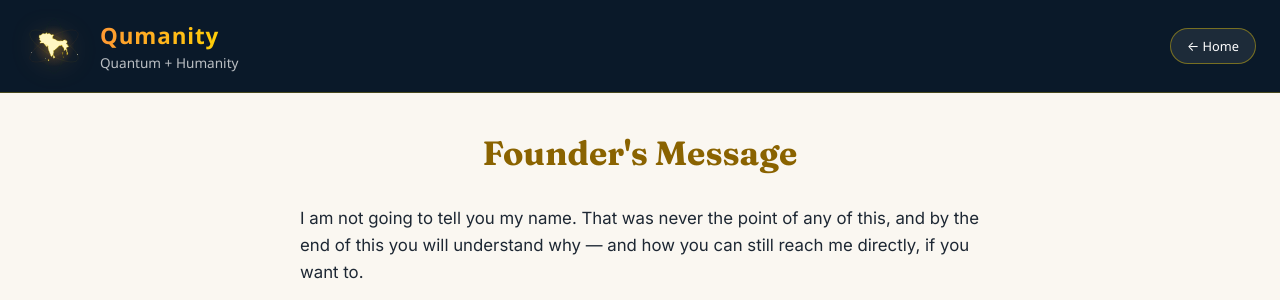
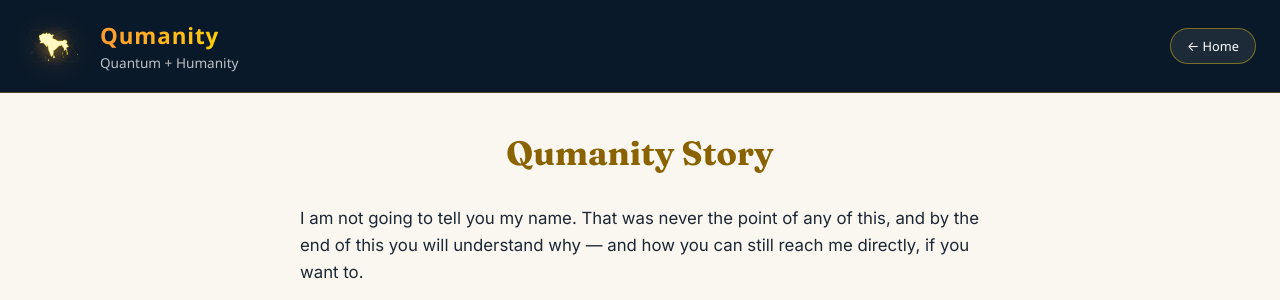
Before and after one commit to sitaram-box/qumanity-web, a Flask app: page /founders-message in a window 1280 px wide. Shown: the top 300 px of the page. Run offline with Flask 3, Linux system fonts and the light colour scheme; data comes from the database, SQL or seed files in the repository; parts of the project's set-up code (start-up, migrations or seed data) failed here and were passed over; some libraries are stand-ins or nearby versions.

Commit message:
chore(founder): rename "Founder's Message" to "Qumanity Story" (title only)
Co-Authored-By: Claude Sonnet 5 <noreply@anthropic.com>

```diff
--- a/founder_core.py
+++ b/founder_core.py
@@ -77,7 +77,7 @@ def _seed_or_refresh(conn) -> None:
     conn.execute(
         """INSERT OR REPLACE INTO founder_messages (title, preview_text, full_text, language, published_at, is_active)
            VALUES (?, ?, ?, 'en', ?, 1)""",
-        ("Founder's Message", PREVIEW_EN, FULL_TEXT_EN, dt.datetime.now(dt.timezone.utc).isoformat(timespec="seconds")),
+        ("Qumanity Story", PREVIEW_EN, FULL_TEXT_EN, dt.datetime.now(dt.timezone.utc).isoformat(timespec="seconds")),
     )
     conn.commit()
 
--- a/static/locales/as.json
+++ b/static/locales/as.json
@@ -74,6 +74,6 @@
   "hero_lead": "কিউমেনিটি হৈছে স্পেচ, টাইম আৰু কনচিয়াচনেছৰ এক নেষ্টেড, স্বচ্ছ লেজাৰ — য'ত প্ৰতিটো ঠাইৰ এটা ঠিকনা আছে, প্ৰতিটো মুহূৰ্তৰ এটা ছন্দ আছে, আৰু সেৱাৰ প্ৰতিটো কামৰ স্থায়ী ৰেকৰ্ড আছে। ব্ৰহ্মাণ্ডৰ সৈতে ঘূৰ্ণন কৰা শাসন। অৱদানক পুৰস্কৃত কৰা অৰ্থনীতি। গ্ৰহৰ সৈতে কথা পতা গাঁও।",
   "hero_cta": "আপোনাৰ কিউমেনিটি একাউণ্ট সৃষ্টি কৰক",
   "hero_see_live": "ইয়াক জীৱন্তভাৱে চাওক",
-  "founder_msg_title": "প্ৰতিষ্ঠাপকৰ বাৰ্তা",
+  "founder_msg_title": "কিউমেনিটিৰ কাহিনী",
   "read_full_message": "সম্পূৰ্ণ বাৰ্তা পঢ়ক"
 }
--- a/static/locales/bn.json
+++ b/static/locales/bn.json
@@ -74,6 +74,6 @@
   "hero_lead": "কিউম্যানিটি হল স্পেস, টাইম এবং কনশাসনেসের একটি নেস্টেড, স্বচ্ছ লেজার — যেখানে প্রতিটি স্থানের একটি ঠিকানা আছে, প্রতিটি মুহূর্তের একটি ছন্দ আছে, এবং সেবার প্রতিটি কাজের একটি স্থায়ী রেকর্ড আছে। এমন শাসন যা মহাবিশ্বের সাথে ঘোরে। এমন অর্থনীতি যা অবদানকে পুরস্কৃত করে। এমন একটি গ্রাম যা গ্রহের সাথে কথা বলে।",
   "hero_cta": "আপনার কিউম্যানিটি অ্যাকাউন্ট তৈরি করুন",
   "hero_see_live": "লাইভ দেখুন",
-  "founder_msg_title": "প্রতিষ্ঠাতার বার্তা",
+  "founder_msg_title": "কিউম্যানিটির গল্প",
   "read_full_message": "সম্পূর্ণ বার্তা পড়ুন"
 }
--- a/static/locales/gu.json
+++ b/static/locales/gu.json
@@ -74,6 +74,6 @@
   "hero_lead": "ક્યુમેનિટી એ સ્પેસ, ટાઇમ અને કોન્શિયસનેસનું નેસ્ટેડ, પારદર્શક લેજર છે — જ્યાં દરેક સ્થળનું સરનામું છે, દરેક ક્ષણની લય છે, અને સેવાના દરેક કાર્યનો કાયમી રેકોર્ડ છે. બ્રહ્માંડ સાથે ફરતું શાસન. યોગદાનને પુરસ્કાર આપતી અર્થવ્યવસ્થા. ગ્રહ સાથે વાત કરતું ગામ.",
   "hero_cta": "તમારું ક્યુમેનિટી ખાતું બનાવો",
   "hero_see_live": "તેને લાઇવ જુઓ",
-  "founder_msg_title": "સ્થાપકનો સંદેશ",
+  "founder_msg_title": "ક્યુમેનિટીની વાર્તા",
   "read_full_message": "સંપૂર્ણ સંદેશ વાંચો"
 }
--- a/static/locales/hi.json
+++ b/static/locales/hi.json
@@ -74,6 +74,6 @@
   "hero_lead": "क्यूमैनिटी स्पेस, टाइम और कॉन्शसनेस का एक नेस्टेड, पारदर्शी लेजर है — जहाँ हर स्थान का एक पता है, हर पल की एक लय है, और सेवा के हर कार्य का स्थायी रिकॉर्ड है। एक शासन जो ब्रह्मांड के साथ घूमता है। एक अर्थव्यवस्था जो योगदान को पुरस्कृत करती है। एक गाँव जो ग्रह से बात करता है।",
   "hero_cta": "अपना क्यूमैनिटी खाता बनाएं",
   "hero_see_live": "इसे लाइव देखें",
-  "founder_msg_title": "संस्थापक का संदेश",
+  "founder_msg_title": "क्यूमैनिटी की कहानी",
   "read_full_message": "पूरा संदेश पढ़ें"
 }
--- a/static/locales/kn.json
+++ b/static/locales/kn.json
@@ -74,6 +74,6 @@
   "hero_lead": "ಕ್ಯುಮ್ಯಾನಿಟಿ ಎಂಬುದು ಸ್ಪೇಸ್, ಟೈಮ್ ಮತ್ತು ಕಾನ್ಶಿಯಸ್‌ನೆಸ್‌ನ ನೆಸ್ಟೆಡ್, ಪಾರದರ್ಶಕ ಲೆಡ್ಜರ್ — ಪ್ರತಿ ಸ್ಥಳಕ್ಕೂ ವಿಳಾಸ, ಪ್ರತಿ ಕ್ಷಣಕ್ಕೂ ಲಯ, ಸೇವೆಯ ಪ್ರತಿ ಕಾರ್ಯಕ್ಕೂ ಶಾಶ್ವತ ದಾಖಲೆ ಇರುವ. ವಿಶ್ವದೊಂದಿಗೆ ತಿರುಗುವ ಆಡಳಿತ. ಕೊಡುಗೆಗೆ ಪ್ರತಿಫಲ ನೀಡುವ ಆರ್ಥಿಕತೆ. ಗ್ರಹದೊಂದಿಗೆ ಮಾತನಾಡುವ ಗ್ರಾಮ.",
   "hero_cta": "ನಿಮ್ಮ ಕ್ಯುಮ್ಯಾನಿಟಿ ಖಾತೆಯನ್ನು ರಚಿಸಿ",
   "hero_see_live": "ಇದನ್ನು ಲೈವ್ ನೋಡಿ",
-  "founder_msg_title": "ಸಂಸ್ಥಾಪಕರ ಸಂದೇಶ",
+  "founder_msg_title": "ಕ್ಯುಮ್ಯಾನಿಟಿ ಕಥೆ",
   "read_full_message": "ಪೂರ್ಣ ಸಂದೇಶವನ್ನು ಓದಿ"
 }
--- a/static/locales/ml.json
+++ b/static/locales/ml.json
@@ -74,6 +74,6 @@
   "hero_lead": "ക്യുമാനിറ്റി എന്നത് സ്‌പേസ്, ടൈം, കോൺഷ്യസ്‌നെസ് എന്നിവയുടെ നെസ്റ്റഡ്, സുതാര്യമായ ലെഡ്ജറാണ് — ഓരോ സ്ഥലത്തിനും ഒരു വിലാസം, ഓരോ നിമിഷത്തിനും ഒരു താളം, സേവനത്തിന്റെ ഓരോ പ്രവൃത്തിക്കും ശാശ്വതമായ രേഖയും ഉള്ളിടത്ത്. പ്രപഞ്ചത്തിനൊപ്പം കറങ്ങുന്ന ഭരണം. സംഭാവനയ്ക്ക് പ്രതിഫലം നൽകുന്ന സമ്പദ്‌വ്യവസ്ഥ. ഗ്രഹത്തോട് സംസാരിക്കുന്ന ഗ്രാമം.",
   "hero_cta": "നിങ്ങളുടെ ക്യുമാനിറ്റി അക്കൗണ്ട് സൃഷ്ടിക്കുക",
   "hero_see_live": "ഇത് തത്സമയം കാണുക",
-  "founder_msg_title": "സ്ഥാപകന്റെ സന്ദേശം",
+  "founder_msg_title": "ക്യുമാനിറ്റി കഥ",
   "read_full_message": "പൂർണ്ണ സന്ദേശം വായിക്കുക"
 }
--- a/static/locales/mr.json
+++ b/static/locales/mr.json
@@ -74,6 +74,6 @@
   "hero_lead": "क्युमॅनिटी ही स्पेस, टाइम आणि कॉन्शसनेसचे नेस्टेड, पारदर्शक लेजर आहे — जिथे प्रत्येक ठिकाणाला पत्ता आहे, प्रत्येक क्षणाला लय आहे, आणि सेवेच्या प्रत्येक कृतीची कायमची नोंद आहे. विश्वासोबत फिरणारे शासन. योगदानाला बक्षीस देणारी अर्थव्यवस्था. ग्रहाशी बोलणारे गाव.",
   "hero_cta": "तुमचे क्युमॅनिटी खाते तयार करा",
   "hero_see_live": "हे लाइव्ह पहा",
-  "founder_msg_title": "संस्थापकांचा संदेश",
+  "founder_msg_title": "क्युमॅनिटीची कहाणी",
   "read_full_message": "संपूर्ण संदेश वाचा"
 }
--- a/static/locales/or.json
+++ b/static/locales/or.json
@@ -74,6 +74,6 @@
   "hero_lead": "କ୍ୟୁମାନିଟି ହେଉଛି ସ୍ପେସ୍, ଟାଇମ୍ ଏବଂ କନସସନେସ୍‌ର ଏକ ନେଷ୍ଟେଡ୍, ସ୍ୱଚ୍ଛ ଲେଜର୍ — ଯେଉଁଠାରେ ପ୍ରତ୍ୟେକ ସ୍ଥାନର ଏକ ଠିକଣା ଅଛି, ପ୍ରତ୍ୟେକ କ୍ଷଣର ଏକ ଲୟ ଅଛି, ଏବଂ ସେବାର ପ୍ରତ୍ୟେକ କାର୍ଯ୍ୟର ସ୍ଥାୟୀ ରେକର୍ଡ ଅଛି। ବ୍ରହ୍ମାଣ୍ଡ ସହିତ ଘୂର୍ଣ୍ଣନ କରୁଥିବା ଶାସନ। ଅବଦାନକୁ ପୁରସ୍କୃତ କରୁଥିବା ଅର୍ଥନୀତି। ଗ୍ରହ ସହିତ କଥା ହେଉଥିବା ଗାଁ।",
   "hero_cta": "ଆପଣଙ୍କ କ୍ୟୁମାନିଟି ଖାତା ସୃଷ୍ଟି କରନ୍ତୁ",
   "hero_see_live": "ଏହାକୁ ଲାଇଭ୍ ଦେଖନ୍ତୁ",
-  "founder_msg_title": "ପ୍ରତିଷ୍ଠାତାଙ୍କ ବାର୍ତ୍ତା",
+  "founder_msg_title": "କ୍ୟୁମାନିଟି କାହାଣୀ",
   "read_full_message": "ସମ୍ପୂର୍ଣ୍ଣ ବାର୍ତ୍ତା ପଢ଼ନ୍ତୁ"
 }
--- a/static/locales/pa.json
+++ b/static/locales/pa.json
@@ -74,6 +74,6 @@
   "hero_lead": "ਕਿਊਮੈਨਿਟੀ ਸਪੇਸ, ਟਾਈਮ ਅਤੇ ਕਾਨਸ਼ਸਨੈੱਸ ਦਾ ਇੱਕ ਨੈਸਟਡ, ਪਾਰਦਰਸ਼ੀ ਲੈਜਰ ਹੈ — ਜਿੱਥੇ ਹਰ ਜਗ੍ਹਾ ਦਾ ਇੱਕ ਪਤਾ ਹੈ, ਹਰ ਪਲ ਦੀ ਇੱਕ ਲੈਅ ਹੈ, ਅਤੇ ਸੇਵਾ ਦੇ ਹਰ ਕਾਰਜ ਦਾ ਸਥਾਈ ਰਿਕਾਰਡ ਹੈ। ਬ੍ਰਹਿਮੰਡ ਨਾਲ ਘੁੰਮਦਾ ਸ਼ਾਸਨ। ਯੋਗਦਾਨ ਨੂੰ ਇਨਾਮ ਦਿੰਦੀ ਅਰਥਵਿਵਸਥਾ। ਗ੍ਰਹਿ ਨਾਲ ਗੱਲ ਕਰਦਾ ਪਿੰਡ।",
   "hero_cta": "ਆਪਣਾ ਕਿਊਮੈਨਿਟੀ ਖਾਤਾ ਬਣਾਓ",
   "hero_see_live": "ਇਸਨੂੰ ਲਾਈਵ ਵੇਖੋ",
-  "founder_msg_title": "ਸੰਸਥਾਪਕ ਦਾ ਸੁਨੇਹਾ",
+  "founder_msg_title": "ਕਿਊਮੈਨਿਟੀ ਦੀ ਕਹਾਣੀ",
   "read_full_message": "ਪੂਰਾ ਸੁਨੇਹਾ ਪੜ੍ਹੋ"
 }
--- a/static/locales/ta.json
+++ b/static/locales/ta.json
@@ -74,6 +74,6 @@
   "hero_lead": "குமானிட்டி என்பது விண்வெளி, நேரம் மற்றும் உணர்வு ஆகியவற்றின் கூடு கட்டப்பட்ட, வெளிப்படையான லெட்ஜர் ஆகும் — ஒவ்வொரு இடத்திற்கும் முகவரி, ஒவ்வொரு தருணத்திற்கும் தாளம், சேவையின் ஒவ்வொரு செயலுக்கும் நிரந்தர பதிவு. பிரபஞ்சத்துடன் சுழலும் ஆட்சி. பங்களிப்பிற்கு வெகுமதி அளிக்கும் பொருளாதாரம். கிரகத்துடன் பேசும் கிராமம்.",
   "hero_cta": "உங்கள் குமானிட்டி கணக்கை உருவாக்கவும்",
   "hero_see_live": "நேரடியாகப் பார்க்கவும்",
-  "founder_msg_title": "நிறுவனரின் செய்தி",
+  "founder_msg_title": "குமானிட்டி கதை",
   "read_full_message": "முழு செய்தியையும் படிக்கவும்"
 }
--- a/static/locales/te.json
+++ b/static/locales/te.json
@@ -74,6 +74,6 @@
   "hero_lead": "క్యుమానిటీ అనేది స్పేస్, టైమ్ మరియు కాన్షియస్‌నెస్ యొక్క నెస్టెడ్, పారదర్శక లెడ్జర్ — ప్రతి స్థలానికి చిరునామా ఉంటుంది, ప్రతి క్షణానికి లయ ఉంటుంది, సేవ యొక్క ప్రతి చర్యకు శాశ్వత రికార్డు ఉంటుంది. విశ్వంతో తిరిగే పాలన. సహకారానికి ప్రతిఫలమిచ్చే ఆర్థిక వ్యవస్థ. గ్రహంతో మాట్లాడే గ్రామం.",
   "hero_cta": "మీ క్యుమానిటీ ఖాతాను సృష్టించండి",
   "hero_see_live": "దీన్ని ప్రత్యక్షంగా చూడండి",
-  "founder_msg_title": "వ్యవస్థాపకుడి సందేశం",
+  "founder_msg_title": "క్యుమానిటీ కథ",
   "read_full_message": "పూర్తి సందేశాన్ని చదవండి"
 }
--- a/static/locales/ur.json
+++ b/static/locales/ur.json
@@ -74,6 +74,6 @@
   "hero_lead": "کیومینٹی اسپیس، ٹائم اور کانشسنس کا ایک نیسٹڈ، شفاف لیجر ہے — جہاں ہر جگہ کا ایک پتہ ہے، ہر لمحے کی ایک تال ہے، اور خدمت کے ہر عمل کا مستقل ریکارڈ ہے۔ ایسی حکمرانی جو کائنات کے ساتھ گھومتی ہے۔ ایسی معیشت جو شراکت کو انعام دیتی ہے۔ ایک گاؤں جو سیارے سے بات کرتا ہے۔",
   "hero_cta": "اپنا کیومینٹی اکاؤنٹ بنائیں",
   "hero_see_live": "اسے لائیو دیکھیں",
-  "founder_msg_title": "بانی کا پیغام",
+  "founder_msg_title": "کیومینٹی کی کہانی",
   "read_full_message": "پورا پیغام پڑھیں"
 }
--- a/templates/founders_message.html
+++ b/templates/founders_message.html
@@ -3,7 +3,7 @@
 <head>
   <meta charset="UTF-8" />
   <meta name="viewport" content="width=device-width, initial-scale=1" />
-  <title>Founder's Message — Qumanity</title>
+  <title>Qumanity Story</title>
   <meta name="description" content="A personal letter from Qumanity's founder to every human being on Earth." />
   <link rel="preconnect" href="https://fonts.googleapis.com" />
   <link rel="stylesheet" href="https://fonts.googleapis.com/css2?family=Fraunces:opsz,wght@9..144,500;9..144,600;9..144,700&family=Inter:wght@400;500;600;700&display=swap" />
--- a/templates/home.html
+++ b/templates/home.html
@@ -270,7 +270,7 @@
     <section class="hm-section hm-founder-section" id="founder-message">
       <div class="hm-wrap">
         <div class="hm-panel hm-glass hm-founder-panel">
-          <h2 data-i18n="founder_msg_title">Founder's Message</h2>
+          <h2 data-i18n="founder_msg_title">Qumanity Story</h2>
           <p class="hm-founder-preview">I am not going to tell you my name. That was never the point of any of this, and by the end of this you will understand why — and how you can still reach me directly, if you want to.</p>
           <a class="hm-btn hm-btn-primary" href="{{ url_for('founders_message') }}" data-i18n="read_full_message">Read Full Message</a>
         </div>
```
Also changed, not shown: scripts/build_ui_locales.py (+1 -1 lines).
